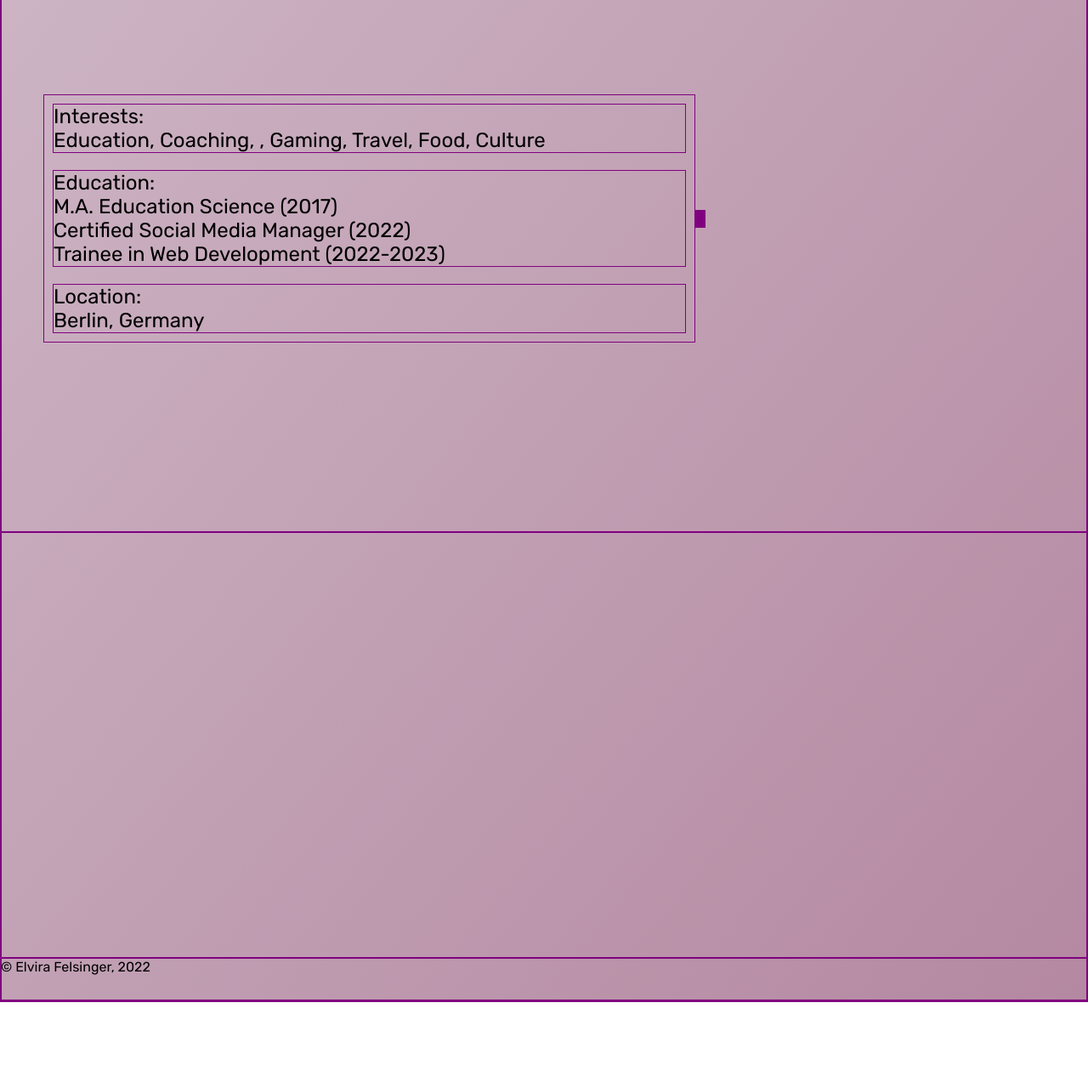
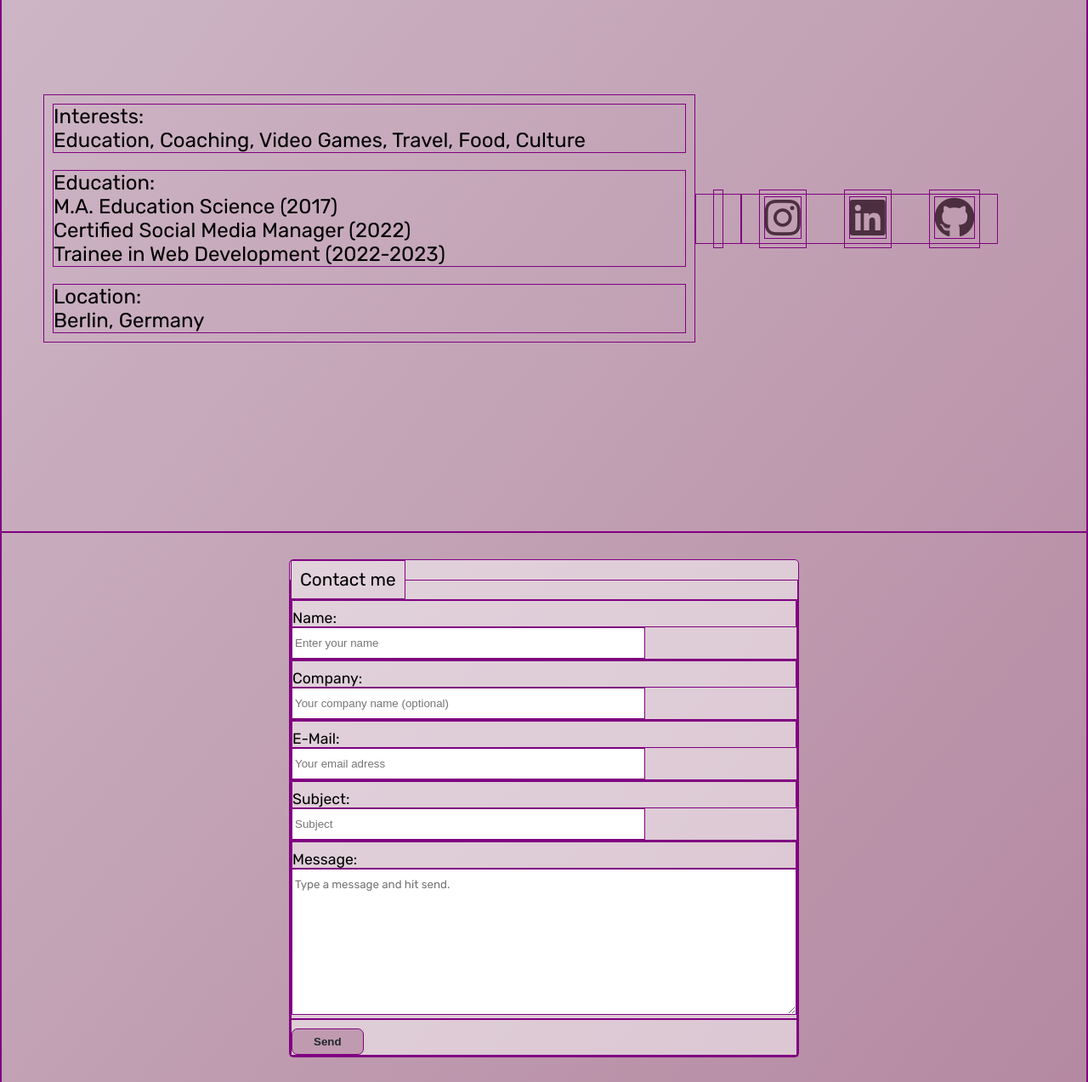
Before and after one commit to X-Ella-X/portfolio, a website: page src/index.html in a window 1280 px wide. Shown: the part 3280-4553 px from the top of the page at 85% size. Before the commit the page ends 4459 px from the top, so only its background shows below. Drawn offline with Linux system fonts and the light colour scheme.

Commit message:
Button Links Icons Form

```diff
--- a/src/index.html
+++ b/src/index.html
@@ -4,6 +4,7 @@
     <meta charset="UTF-8" />
     <meta name="viewport" content="width=device-width, initial-scale=1.0" />
     <meta http-equiv="X-UA-Compatible" content="ie=edge" />
+    <script src="https://kit.fontawesome.com/25f954a303.js" crossorigin="anonymous"></script>
     <title>Portfolio</title>
     <link rel="stylesheet" href="styles/main.css" />
   </head>
@@ -98,7 +99,7 @@
 
     <div class="container-resume">
       <div class="container-resume-left">
-        <p>Interests:<br> Education, Coaching, , Gaming, Travel, Food, Culture</p>
+        <p>Interests:<br> Education, Coaching, Video Games, Travel, Food, Culture</p>
         <p>Education:<br> M.A. Education Science (2017)<br>Certified Social Media Manager (2022)<br>Trainee in Web Development (2022-2023)</p>
         <p>Location:<br>Berlin, Germany</p>
       </div>
@@ -106,12 +107,40 @@
         <a href="http://"></a>
       </div>
       <div class="social-media-links">
-        <a href="http://"></a><a href="http://"></a><a href="http://"></a>
+        <a href="https://www.instagram.com/design_things_by_ella/"><i class="fa-brands fa-instagram"></i></a>
+        <a href="https://www.linkedin.de/in/elvira-felsinger"><i class="fa-brands fa-linkedin"></i></a>
+        <a href="https://github.com/X-Ella-X"><i class="fa-brands fa-github"></i></a>
       </div>
     </div>
 
     <div class="container-contact">
-
+      <form action="https://formspree.io/f/mnqwojqk" method="contact">
+        <fieldset class="container-contact-form">
+            <legend>Contact me</legend>
+            <div>
+                <label for="name">Name: </label>
+                <input type="text" id="name" name="name" placeholder="Enter your name" required>
+            </div>
+            <div>
+                <label for="company">Company: </label>
+                <input type="text" id="company" name="company" placeholder="Your company name (optional)">
+            </div>
+            <div>
+                <label for="email">E-Mail: </label>
+                <input type="text" id="email" name="email" required placeholder="Your email adress">
+            </div>
+            <div>
+              <label for="subject">Subject: </label>
+              <input type="text" id="subject" name="subject" placeholder="Subject">
+          </div>
+            <div>
+                <label for="message">Message: </label>
+                <textarea name="message" id="message" cols="30" rows="10" placeholder="Type a message and hit send."></textarea>
+            </div>
+            <div class="div-botton">
+              <button type="submit">Send</button>
+          </div>
+        </fieldset>
     </div>
 
     <div class="container-footer">
--- a/src/scss/_layout.scss
+++ b/src/scss/_layout.scss
@@ -1,10 +1,10 @@
 @use "variables";
-@import url('https://fonts.googleapis.com/css2?family=Rubik:ital,wght@0,300;0,400;0,500;0,600;0,700;0,800;0,900;1,300;1,400;1,500;1,600;1,700;1,800;1,900&display=swap');
+@import url("https://fonts.googleapis.com/css2?family=Rubik:ital,wght@0,300;0,400;0,500;0,600;0,700;0,800;0,900;1,300;1,400;1,500;1,600;1,700;1,800;1,900&display=swap");
 
 body {
   background: variables.$bg-body;
-    height: 4457px;
-    font-family: 'Rubik', sans-serif;
+  height: 4606px;
+  font-family: "Rubik", sans-serif;
 }
 
 // Navbar
@@ -43,7 +43,7 @@ nav {
 
 // First Container - H O M E
 .container-home {
-    background: #FFFFFF;
+  background: #ffffff;
   position: absolute;
   width: 100%;
   height: 960px;
@@ -66,14 +66,14 @@ nav {
 
 // Second Container - F O C U S
 .container-focus {
-    background: rgb(255, 255, 255, .5);
+  background: variables.$bg-container;
   position: absolute;
   width: 100%;
   height: 948px;
   left: 0px;
   top: 1020px;
   display: grid;
-    grid-template-columns: repeat(2,1fr);
+  grid-template-columns: repeat(2, 1fr);
   grid-template-rows: 100px 1fr 1fr;
   h1 {
     grid-column: 1 / 3;
@@ -82,7 +82,7 @@ nav {
 
 // Third Container - P R O J E C T S  1
 .container-projects-one {
-    background: rgb(255, 255, 255, .5);
+  background: variables.$bg-container;
   position: absolute;
   width: 100%;
   height: 600px;
@@ -103,22 +103,23 @@ nav {
   }
 
   li {
-        list-style:none;
+    list-style: none;
     // text-decoration: underline;
   }
 
   [type="button"] {
-        background-color: #797F93;
-        color: #45495B;
+    background-color: #c09bb0;
+    color: #22262f;
     padding: 7px 25px;
     font-size: 1.2rem;
     border-radius: 7px;
+    font-weight: bold;
   }
 }
 
 // Forth Container - P R O J E C T S  2
 .container-projects-two {
-    background: rgb(255, 255, 255, .5);
+  background: variables.$bg-container;
   position: absolute;
   width: 100%;
   height: 600px;
@@ -139,13 +140,22 @@ nav {
   }
 
   li {
-        list-style:none;
+    list-style: none;
     // text-decoration: underline;
+  }
+
+  [type="button"] {
+    background-color: #c09bb0;
+    color: #22262f;
+    padding: 7px 25px;
+    font-size: 1.2rem;
+    border-radius: 7px;
+    font-weight: bold;
   }
 }
 
 // Sixth Container - R E S U M E
-.container-resume  {
+.container-resume {
   position: absolute;
   width: 100%;
   height: 738px;
@@ -165,15 +175,65 @@ nav {
   p {
     margin: 10px;
   }
+
+  a {
+      font-size: 3rem;
+      color: #4B2F3F;
+      text-decoration: none;
+      margin: 20px;
+      padding: 5px;
+  }
 }
 
 // Seventh Container - C O N T A C T
 .container-contact {
   position: absolute;
   width: 100%;
-    height: 501px;
+  height: 650px;
   left: 0px;
   top: 3906px;
+  display: flex;
+  justify-content: center;
+  align-items: center;
+
+  legend {
+    padding: 10px;
+    font-size: 1.3rem;
+  }
+
+  form {
+    width: 600px;
+    background-color: variables.$bg-container;
+    border-radius: 5px;
+  }
+
+  label {
+    display: block;
+    font-size: 1.1rem;
+    padding-top: 10px;
+  }
+
+  input[type="text"] {
+    padding: 10px 3px;
+    width: 70%;
+  }
+
+  textarea {
+    width: 100%;
+    padding: 10px 3px;
+    font-family: "Rubik", sans-serif;
+    overflow: auto;
+  }
+
+  [type="submit"] {
+    background-color: #c09bb0;
+    color: #22262f;
+    padding: 7px 25px;
+    margin-top: 10px;
+    border-radius: 7px;
+    font-weight: bold;
+    cursor: pointer;
+  }
 }
 
 // Eighth Container - F O O T E R
@@ -182,5 +242,5 @@ nav {
   width: 100%;
   height: 50px;
   left: 0px;
-    top: 4407px;
+  top: 4556px;
 }
--- a/src/scss/_variables.scss
+++ b/src/scss/_variables.scss
@@ -1,6 +1,6 @@
 // Colors
 $bg-body: linear-gradient(130deg, rgba(234,234,238,1) 0%, rgba(180,136,161,1) 100%);
 
-// $bg-container: ;
+$bg-container: rgb(255, 255, 255, .5);
 // $bg-form: ;
 // $border-color: ;
```
Also changed, not shown: src/styles/main.css, 1 other file. Lines whose indentation alone changed are shown as unchanged.
